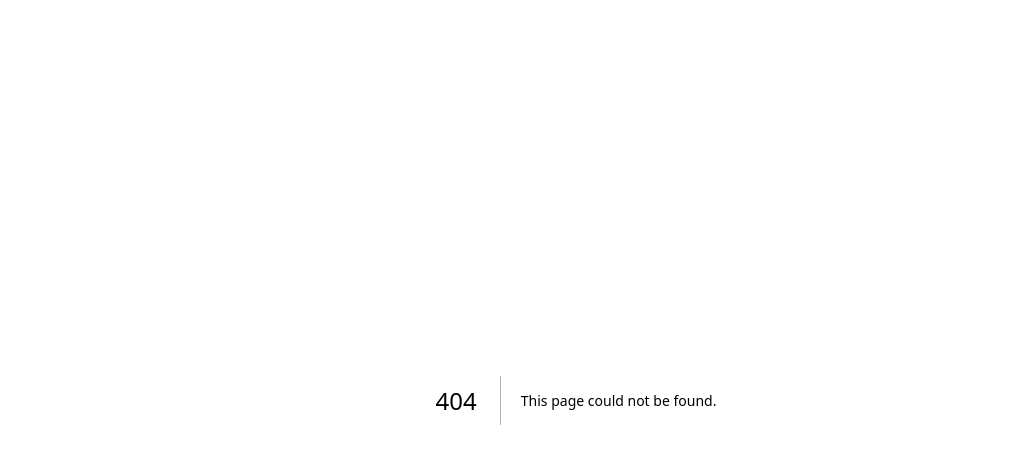
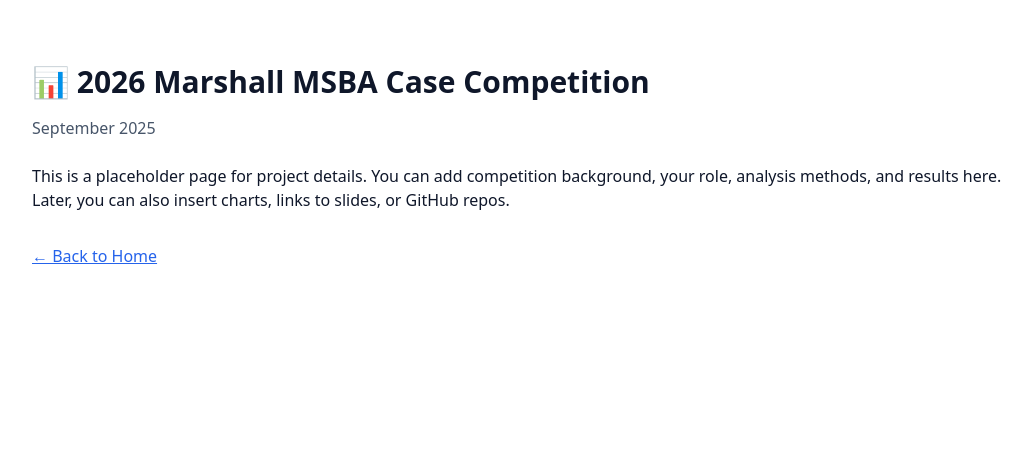
Before and after one commit to Ruifeng-T/ruifeng-site, a Next.js app: page /projects/msba-competition in a window 1280 px wide. Before the commit this address had no page. Shown: the top 464 px of the page, without its empty margins (64-1096 px from the left). Built offline with nearby package versions, Linux system fonts and the light colour scheme.

Commit message:
Create msba-competition.tsx

```diff
--- /dev/null
+++ b/pages/projects/msba-competition.tsx
@@ -0,0 +1,27 @@
+import Link from "next/link";
+
+export default function MSBACompetition() {
+  return (
+    <main className="container py-16">
+      <h1 className="text-3xl font-bold mb-4">📊 2026 Marshall MSBA Case Competition</h1>
+      <p className="text-slate-600 mb-6">September 2025</p>
+
+      <div className="prose max-w-none">
+        <p>
+          This is a placeholder page for project details.
+          You can add competition background, your role,
+          analysis methods, and results here.
+        </p>
+        <p>
+          Later, you can also insert charts, links to slides, or GitHub repos.
+        </p>
+      </div>
+
+      <div className="mt-8">
+        <Link href="/" className="text-blue-600 underline">
+          ← Back to Home
+        </Link>
+      </div>
+    </main>
+  );
+}
```
